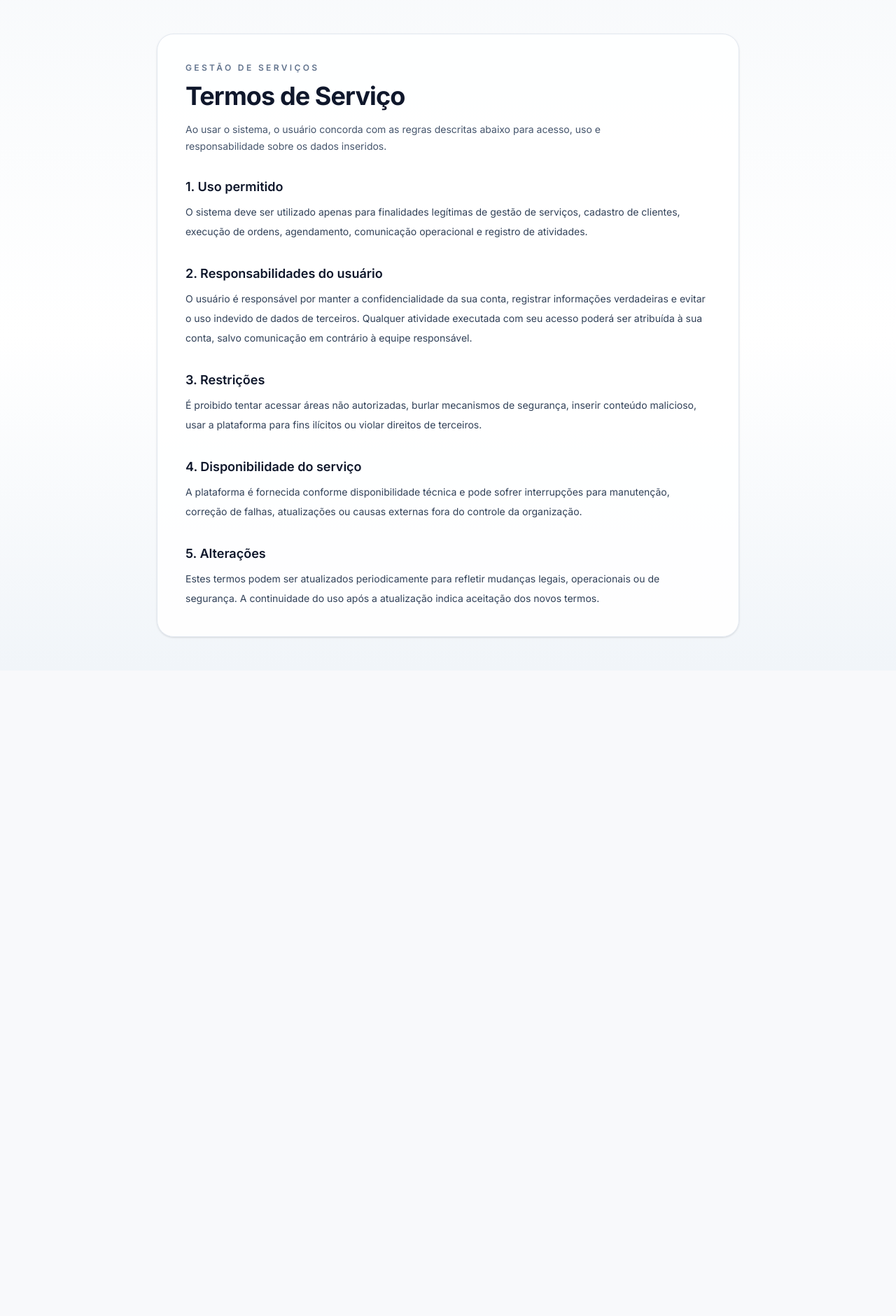
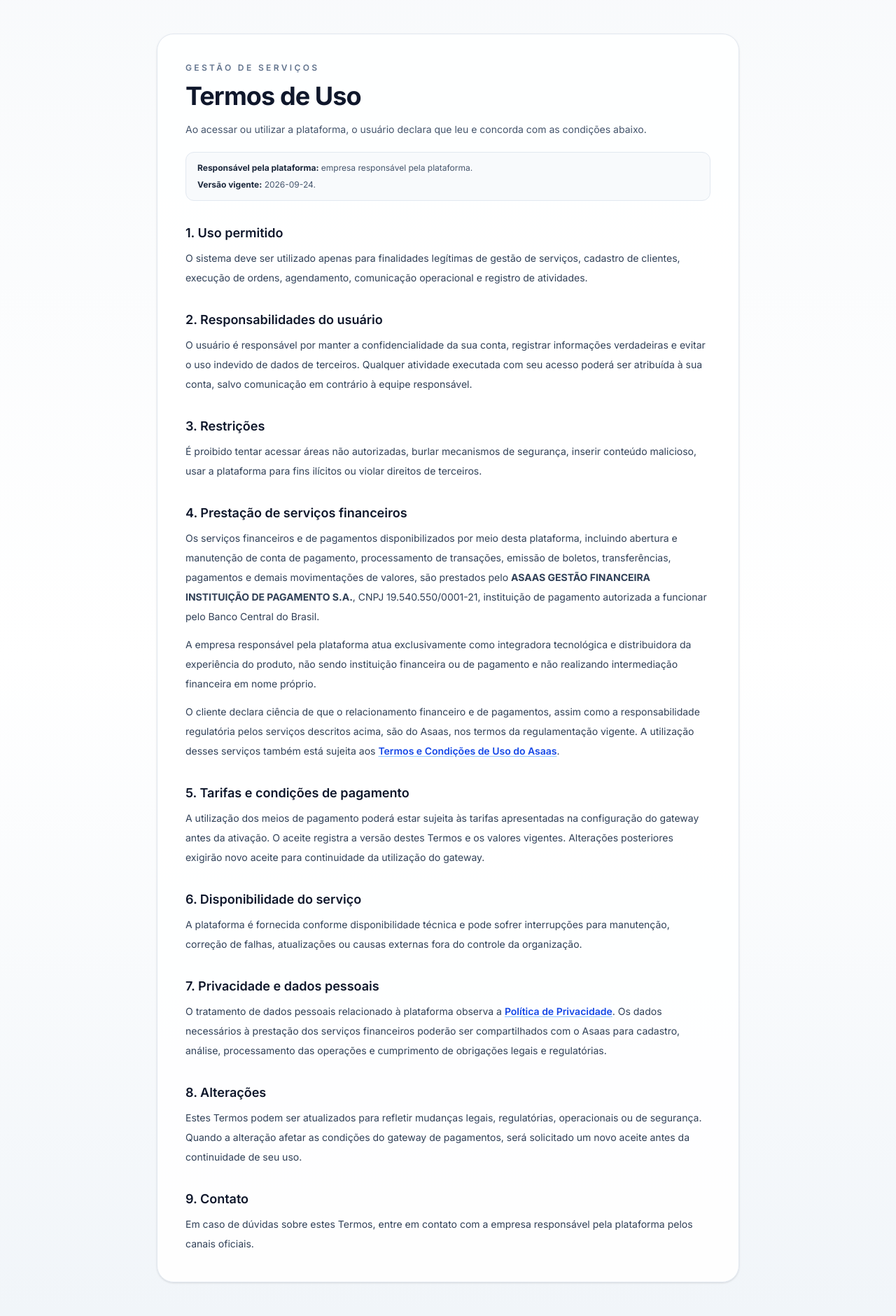
Before and after one commit to danieceiflora/gestao_servicos, a Django app: page /termos-de-servico/ in a window 1280 px wide. Shown: the whole page at 70% size. Before the commit the page ends 912 px from the top, so only its background shows below. Run offline with Django 4.2, Linux system fonts and the light colour scheme; data that the repository does not hold is empty; style sheets or scripts are compiled from the project's sources; parts of the project's set-up code (start-up, migrations or seed data) failed here and were passed over; some libraries are stand-ins or nearby versions.

Commit message:
feat(gateway): update terms of service references and add versioning; enhance acceptance flow

```diff
--- a/pagamentos/models.py
+++ b/pagamentos/models.py
@@ -89,6 +89,8 @@ class BillingChargeConfig(models.Model):
 
 class GatewayConfig(models.Model):
     """Singleton — configuração do gateway de pagamento para esta instância."""
+
+    TERMS_VERSION = '2026-09-24'
 
     class Environment(models.TextChoices):
         SANDBOX = 'SANDBOX', 'Sandbox (Testes)'
@@ -214,8 +216,9 @@ class GatewayConfig(models.Model):
 
     @staticmethod
     def current_fee_terms():
-        """Snapshot normalizado usado na tela, no aceite e na invalidação."""
+        """Snapshot versionado usado na tela, no aceite e na invalidação."""
         return {
+            'terms_version': GatewayConfig.TERMS_VERSION,
             'pix_percent': str(settings.ASAAS_PIX_COMMODITY_PERCENT),
             'pix_minimum': str(settings.ASAAS_PIX_COMMODITY_MINIMUM),
             'pix_maximum': str(settings.ASAAS_PIX_COMMODITY_MAXIMUM),
--- a/pagamentos/views.py
+++ b/pagamentos/views.py
@@ -77,7 +77,7 @@ def gateway_config_view(request):
             config.save()
             messages.error(
                 request,
-                'Para ativar a integração, leia e marque a declaração de ciência das tarifas de comodidade.',
+                'Para ativar a integração, leia e aceite os Termos de Uso e as tarifas de comodidade.',
             )
             return redirect('pagamentos:gateway_config')
 
@@ -103,7 +103,9 @@ def gateway_config_view(request):
         'fee_terms': {
             key: value.replace('.', ',')
             for key, value in config.current_fee_terms().items()
+            if key != 'terms_version'
         },
+        'terms_version': config.TERMS_VERSION,
         'title': 'Gateway de Pagamentos — Asaas',
         'active_menu': 'integracoes',
     }
--- a/templates/registration/login.html
+++ b/templates/registration/login.html
@@ -142,6 +142,11 @@
             <p class="text-[10px] text-slate-500 font-medium">
                 © 2026 Dourados Calhas - Todos os direitos reservados
             </p>
+            <div class="mt-2 flex items-center justify-center gap-3 text-[10px] font-medium">
+                <a href="{% url 'terms_of_service' %}" class="text-slate-500 underline-offset-2 hover:text-slate-900 hover:underline">Termos de Uso</a>
+                <span class="text-slate-300" aria-hidden="true">•</span>
+                <a href="{% url 'privacy_policy' %}" class="text-slate-500 underline-offset-2 hover:text-slate-900 hover:underline">Política de Privacidade</a>
+            </div>
         </div>
     </div>
 </div>
--- a/templates/services/policies/terms_of_service.html
+++ b/templates/services/policies/terms_of_service.html
@@ -1,14 +1,18 @@
 {% extends 'base_root.html' %}
 
-{% block title %}Termos de Serviço - Gestão de Serviços{% endblock %}
+{% block title %}Termos de Uso - {{ SYSTEM_CONFIG.company_name|default:"Gestão de Serviços" }}{% endblock %}
 
 {% block layout %}
 <main class="min-h-screen bg-gradient-to-b from-slate-50 via-white to-slate-100 text-slate-900">
     <section class="mx-auto max-w-4xl px-4 py-12 sm:px-6 lg:px-8">
         <div class="rounded-3xl border border-slate-200 bg-white/90 p-6 shadow-sm sm:p-10">
-            <p class="text-xs font-semibold uppercase tracking-[0.28em] text-slate-500">Gestão de Serviços</p>
-            <h1 class="mt-3 text-3xl font-bold tracking-tight sm:text-4xl">Termos de Serviço</h1>
-            <p class="mt-4 max-w-2xl text-sm leading-6 text-slate-600">Ao usar o sistema, o usuário concorda com as regras descritas abaixo para acesso, uso e responsabilidade sobre os dados inseridos.</p>
+            <p class="text-xs font-semibold uppercase tracking-[0.28em] text-slate-500">{{ SYSTEM_CONFIG.company_name|default:"Gestão de Serviços" }}</p>
+            <h1 class="mt-3 text-3xl font-bold tracking-tight sm:text-4xl">Termos de Uso</h1>
+            <p class="mt-4 max-w-2xl text-sm leading-6 text-slate-600">Ao acessar ou utilizar a plataforma, o usuário declara que leu e concorda com as condições abaixo.</p>
+            <div class="mt-5 rounded-xl border border-slate-200 bg-slate-50 px-4 py-3 text-xs leading-5 text-slate-600">
+                <p><strong class="text-slate-800">Responsável pela plataforma:</strong> {{ SYSTEM_CONFIG.company_name|default:"empresa responsável pela plataforma" }}{% if SYSTEM_CONFIG.company_cnpj %}, CNPJ {{ SYSTEM_CONFIG.company_cnpj }}{% endif %}.</p>
+                <p class="mt-1"><strong class="text-slate-800">Versão vigente:</strong> 2026-09-24.</p>
+            </div>
 
             <div class="mt-8 space-y-8 text-sm leading-7 text-slate-700">
                 <section>
@@ -27,13 +31,35 @@
                 </section>
 
                 <section>
-                    <h2 class="text-lg font-semibold text-slate-900">4. Disponibilidade do serviço</h2>
+                    <h2 class="text-lg font-semibold text-slate-900">4. Prestação de serviços financeiros</h2>
+                    <p class="mt-2">Os serviços financeiros e de pagamentos disponibilizados por meio desta plataforma, incluindo abertura e manutenção de conta de pagamento, processamento de transações, emissão de boletos, transferências, pagamentos e demais movimentações de valores, são prestados pelo <strong>ASAAS GESTÃO FINANCEIRA INSTITUIÇÃO DE PAGAMENTO S.A.</strong>, CNPJ 19.540.550/0001-21, instituição de pagamento autorizada a funcionar pelo Banco Central do Brasil.</p>
+                    <p class="mt-3">A {{ SYSTEM_CONFIG.company_name|default:"empresa responsável pela plataforma" }} atua exclusivamente como integradora tecnológica e distribuidora da experiência do produto, não sendo instituição financeira ou de pagamento e não realizando intermediação financeira em nome próprio.</p>
+                    <p class="mt-3">O cliente declara ciência de que o relacionamento financeiro e de pagamentos, assim como a responsabilidade regulatória pelos serviços descritos acima, são do Asaas, nos termos da regulamentação vigente. A utilização desses serviços também está sujeita aos <a href="https://central.ajuda.asaas.com/hc/pt-br/articles/32096847160859-Termos-e-Condi%C3%A7%C3%B5es-de-Uso" target="_blank" rel="noopener noreferrer" class="font-semibold text-blue-700 underline decoration-blue-300 underline-offset-2 hover:text-blue-900">Termos e Condições de Uso do Asaas</a>.</p>
+                </section>
+
+                <section>
+                    <h2 class="text-lg font-semibold text-slate-900">5. Tarifas e condições de pagamento</h2>
+                    <p class="mt-2">A utilização dos meios de pagamento poderá estar sujeita às tarifas apresentadas na configuração do gateway antes da ativação. O aceite registra a versão destes Termos e os valores vigentes. Alterações posteriores exigirão novo aceite para continuidade da utilização do gateway.</p>
+                </section>
+
+                <section>
+                    <h2 class="text-lg font-semibold text-slate-900">6. Disponibilidade do serviço</h2>
                     <p class="mt-2">A plataforma é fornecida conforme disponibilidade técnica e pode sofrer interrupções para manutenção, correção de falhas, atualizações ou causas externas fora do controle da organização.</p>
                 </section>
 
                 <section>
-                    <h2 class="text-lg font-semibold text-slate-900">5. Alterações</h2>
-                    <p class="mt-2">Estes termos podem ser atualizados periodicamente para refletir mudanças legais, operacionais ou de segurança. A continuidade do uso após a atualização indica aceitação dos novos termos.</p>
+                    <h2 class="text-lg font-semibold text-slate-900">7. Privacidade e dados pessoais</h2>
+                    <p class="mt-2">O tratamento de dados pessoais relacionado à plataforma observa a <a href="{% url 'privacy_policy' %}" class="font-semibold text-blue-700 underline decoration-blue-300 underline-offset-2 hover:text-blue-900">Política de Privacidade</a>. Os dados necessários à prestação dos serviços financeiros poderão ser compartilhados com o Asaas para cadastro, análise, processamento das operações e cumprimento de obrigações legais e regulatórias.</p>
+                </section>
+
+                <section>
+                    <h2 class="text-lg font-semibold text-slate-900">8. Alterações</h2>
+                    <p class="mt-2">Estes Termos podem ser atualizados para refletir mudanças legais, regulatórias, operacionais ou de segurança. Quando a alteração afetar as condições do gateway de pagamentos, será solicitado um novo aceite antes da continuidade de seu uso.</p>
+                </section>
+
+                <section>
+                    <h2 class="text-lg font-semibold text-slate-900">9. Contato</h2>
+                    <p class="mt-2">Em caso de dúvidas sobre estes Termos, entre em contato com {{ SYSTEM_CONFIG.company_name|default:"a empresa responsável pela plataforma" }} pelos canais oficiais{% if SYSTEM_CONFIG.company_phone %}, telefone {{ SYSTEM_CONFIG.company_phone }}{% endif %}{% if SYSTEM_CONFIG.company_website %} ou pelo site <a href="{{ SYSTEM_CONFIG.company_website }}" target="_blank" rel="noopener noreferrer" class="font-semibold text-blue-700 underline decoration-blue-300 underline-offset-2 hover:text-blue-900">{{ SYSTEM_CONFIG.company_website }}</a>{% endif %}.</p>
                 </section>
             </div>
         </div>
```
Also changed, not shown: pagamentos/tests.py (+22 -2 lines), services/tests.py (+20 -1 lines), templates/pagamentos/gateway_config.html (+11 -8 lines).
